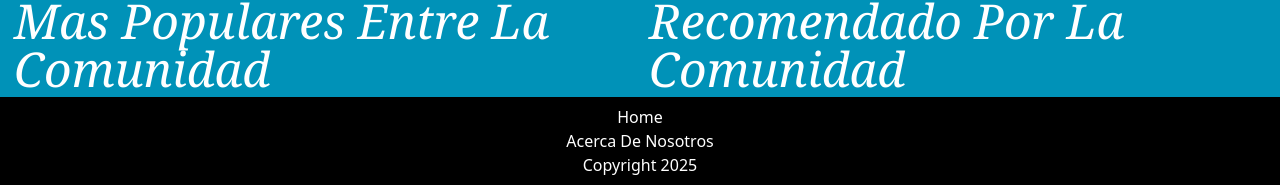
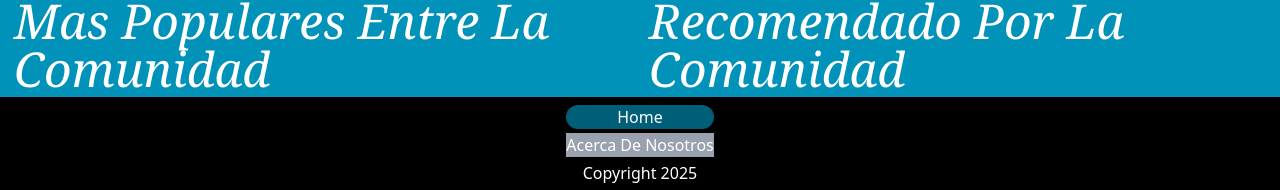
Before and after one commit to TylerBrock01/FE_gsono, a React (Vite) app: page / in a window 1280 px wide. Shown: the part 1709-1899 px from the top of the page. Built offline with nearby package versions, Linux system fonts and the light colour scheme.

Commit message:
form changed

```diff
--- a/src/layout/HomeLayout.tsx
+++ b/src/layout/HomeLayout.tsx
@@ -38,12 +38,13 @@ export default function HomeLayout() {
                 <div>
                     <Outlet/>
                 </div>
-                <footer className='text-white text-center p-2'>
-                    <nav className=" grid capitalize">
-                        <Link className='text-white' to="/">Home</Link>
-                        <Link className='text-white' to="/about">Acerca de nosotros</Link>
+                <footer className='text-white p-2'>
+                    <nav className=" grid justify-center capitalize gap-1">
+                        <Link className='text-white bg-cyan-800  flex justify-center rounded-full' to="/">Home</Link>
+                        <Link className='text-white bg-gray-400' to="/about">Acerca de nosotros</Link>
+                        <h2 className='flex justify-center'>Copyright 2025</h2>
+
                     </nav>
-                    <h2>Copyright 2025</h2>
                 </footer>
             </div>
 
```
